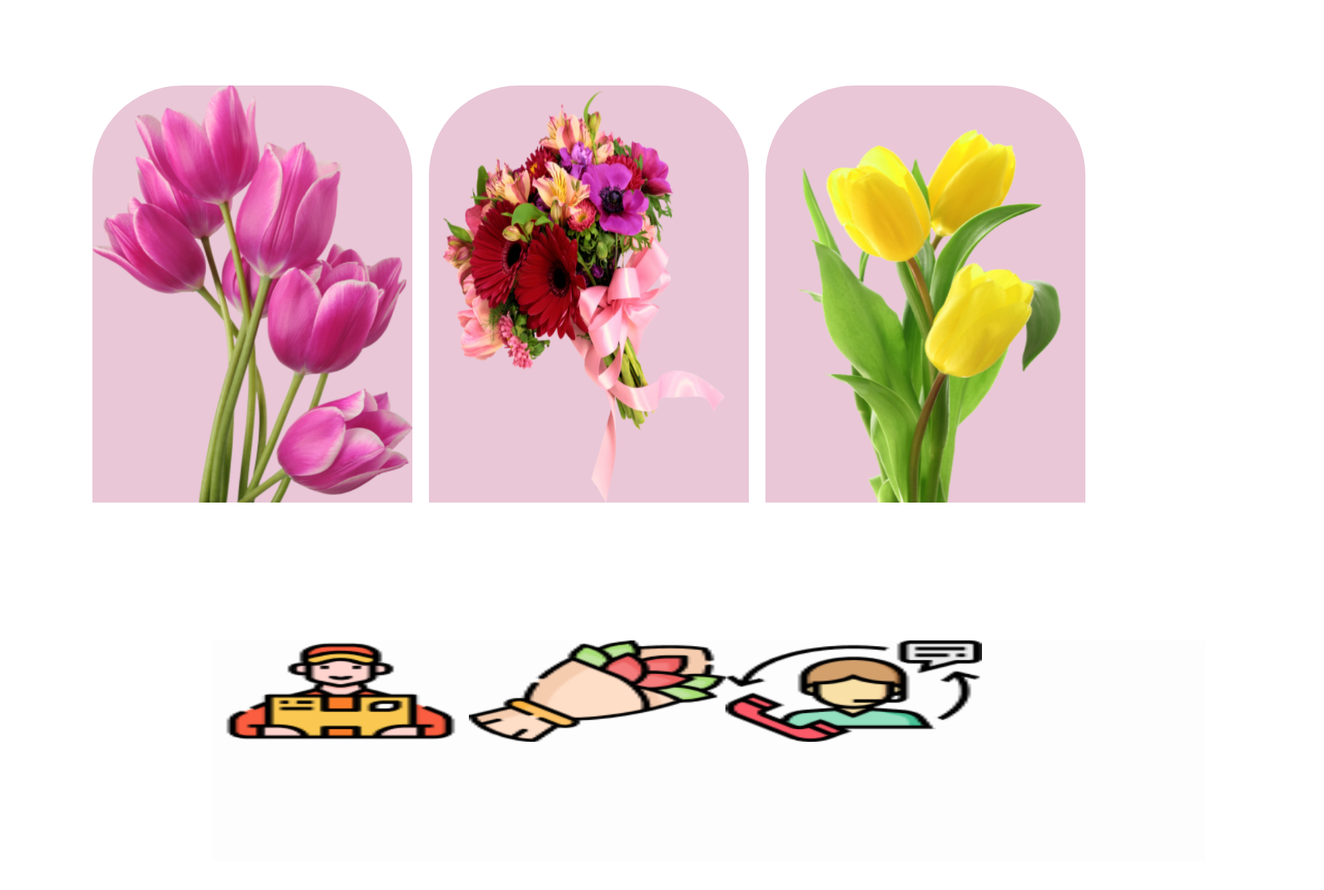
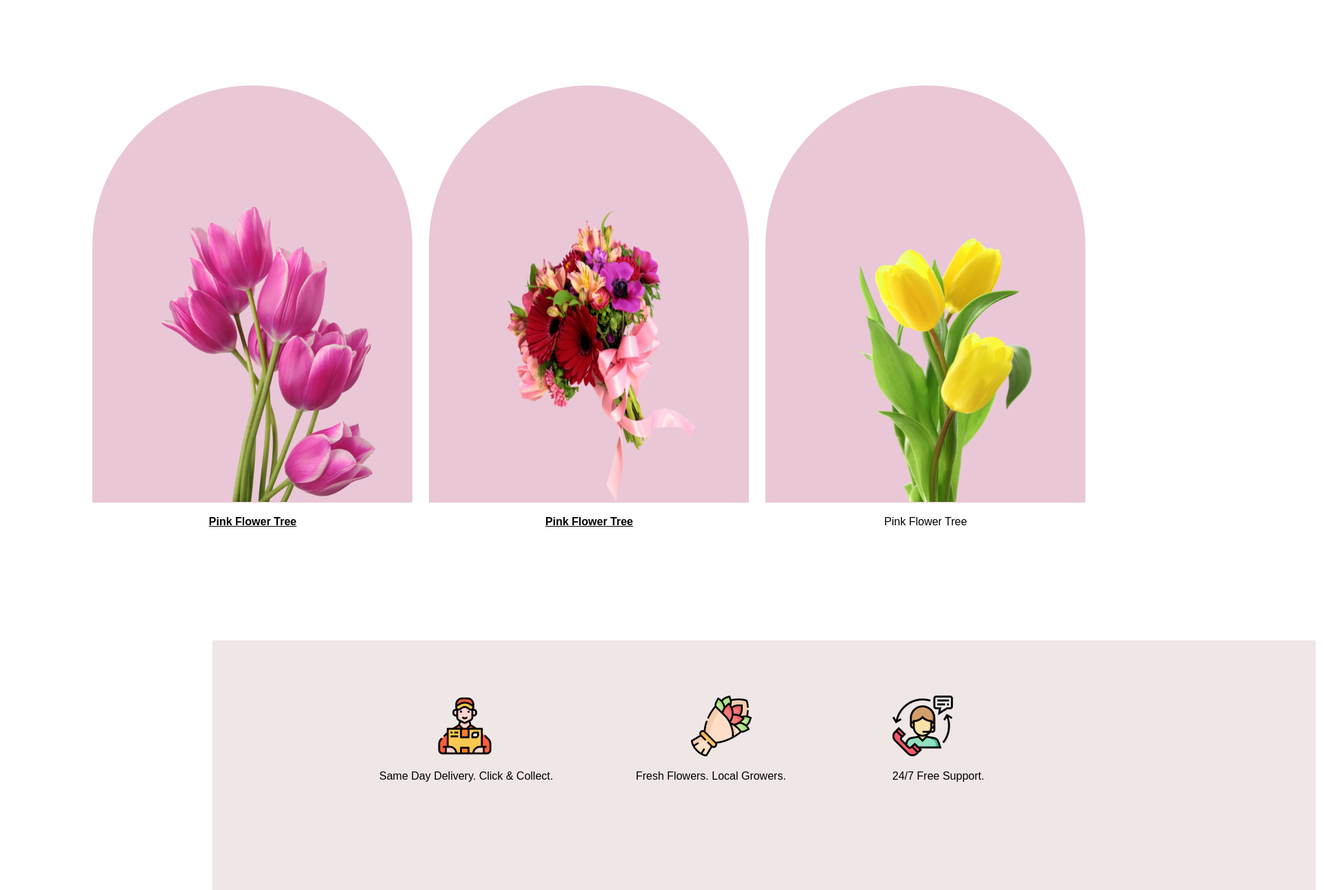
Before and after one commit to ihistiaqhasan/flower-shop, a plain HTML site: page index.html in a window 1280 px wide. Shown: the part 1069-2360 px from the top of the page at 69% size, 1920 px wide, since content can reach past the window. Drawn offline with Linux system fonts and the light colour scheme.

Commit message:
added all decoretion

```diff
--- a/index.html
+++ b/index.html
@@ -38,9 +38,9 @@
 
 
         <div class="flower-design">
-            <img class="flower-1" src="Flower Asset/pngwing 6.png" alt="">
-            <img class="flower-2" src="Flower Asset/pngwing 5.png" alt="">
-            <img class="flower-3" src="Flower Asset/pngwing 7.png" alt="">
+           <div class="flower-1"><img id="flower-p1" src="Flower Asset/pngwing 6.png" alt=""><p id="t-1" >Pink Flower Tree</p></div>
+           <div class="flower-2"><img id="flower-p2" src="Flower Asset/pngwing 5.png" alt=""><p id="t-2">Pink Flower Tree</p></div>
+            <div class="flower-3"><img id="flower-p3" src="Flower Asset/pngwing 7.png" alt=""><p t=-3>Pink Flower Tree</p></div>
         </div>
 
         </div>
@@ -48,14 +48,15 @@
     <section class="small-pic">
 
             <div class="pic-design">
-                <img class="small-pic-1" src="Flower Asset/Group 57.png" alt="">
-                <img class="small-pic-2" src="Flower Asset/Group 58.png" alt="">
-                <img class="small-pic-3" src="Flower Asset/Group 59.png" alt="">
+
+               <div class="small-pic-1"> <img id="pic-1" src="Flower Asset/Group 57.png" alt=""><p> Same Day Delivery. Click & Collect.</p></div>
+               <div class="small-pic-1"><img id="pic-2" src="Flower Asset/Group 58.png" alt=""><p>Fresh Flowers. Local Growers.</p></div>
+               <div class="small-pic-1"> <img id="pic-3" src="Flower Asset/Group 59.png" alt=""><p>24/7 Free Support.</p></div>
 
             </div>
 
     </section>
-    <div class="banner">
+    <div class="banner-1">
         <div>
             <h1 class="banner-title">Hot Deal ! Sale Up To 25% Off</h1>
             <p class="secondary-text">It is a long established fact that a reader will be distracted by the readable
@@ -103,6 +104,7 @@
 
     </main>
     <footer class="footer">
+        <div class="font-text">
         <div class="flower-pic">
             <h1 class="main-title"> <span id="flower"> Flower</span><span id="shop"> Shop</span></h1>
             <span id="shop"><p>It is a long established fact that a reader will be distracted by the readable <br> content of a page when looking at its layout.
@@ -110,7 +112,7 @@
             </p>
         </span>
     </div>
-
+</div>
     </footer>
 
 </body>
--- a/protfolio.css
+++ b/protfolio.css
@@ -13,6 +13,17 @@ body{
     align-items: center;
     justify-content: space-between;
     gap: 32px;
+}
+.banner-1{
+    padding: 30px 30px 0px 150px;
+    display: flex;
+    align-items: center;
+    justify-content: space-between;
+    gap: 32px;
+    background-color: #a78c92;
+    width: 1922px;
+    height: 620px;
+
 }
 .shop-btn{
     background-color: #e55473;
@@ -65,28 +76,58 @@ body{
     margin: 10%;
 
 }
+#t-1{
+    text-decoration: underline;
+    font-weight: 600;
+}
+#t-2{
+    text-decoration: underline;
+    font-weight: 600;
+}
+#t-3{
+    text-decoration: underline;
+    font-weight: 600;
+}
+#flower-p1{
+    width: 310px;
+    height: 428px;
+    margin: 176px 100px 0px 100px;
+
+
+}
+#flower-p2{
+    width: 310px;
+    height: 428px;
+    margin: 176px 100px 0px 100px;
+}
+#flower-p3{
+    width: 310px;
+    height: 428px;
+    margin: 176px 100px 0px 100px;
+}
 .flower-1{
 
     background-color: #a7216240;
     width: 464px;
     height: 605px;
-    border-top-right-radius: 130px;
-    border-top-left-radius: 130px;
+    border-top-right-radius: 250px;
+    border-top-left-radius: 250px;
+
 
 }
 .flower-2{
     background-color: #a7216240;
     width: 464px;
     height: 605px;
-    border-top-right-radius: 130px;
-    border-top-left-radius:130px
+    border-top-right-radius: 250px;
+    border-top-left-radius:250px
 }
 .flower-3 {
     background-color: #a7216240;
     width: 464px;
     height: 605px;
-    border-top-right-radius: 130px;
-    border-top-left-radius: 130px;
+    border-top-right-radius: 250px;
+    border-top-left-radius: 250px;
 }
 .secondary-text{
     color: #272727;
@@ -95,18 +136,36 @@ body{
 }
 .pic-design{
     display: flex;
+    width: 1440px;
+    height: 320px;
+    background-color: #efe6e6;
+    justify-content: center;
+    padding: 80px;
+
 
 
 }
+#pic-1{
+    padding-left: 80px;
+}
+#pic-2{
+    padding-left: 80px;
+}
+#pic-3{
+    position: 80px;
+}
 .small-pic{
-    width: 1440px;
+    width: 1020px;
     height: 320px;
     background-color: #f9f6f636;
     margin: 200px 300px;
+
 }
 .small-pic-1{
     width: 372px;
     height: 147px;
+
+
 }
 .small-pic-2{
     width: 372px;
@@ -169,6 +228,8 @@ body{
     background-color: black;
     width: 1922px;
     height: 449px;
+    margin: 0px 100px 100px 100px;
+
 }
 #flower{
     color: #e55473;
@@ -180,3 +241,6 @@ body{
 #shop{
     color: white;
 }
+.font-text{
+    padding: 100px;
+}
```
